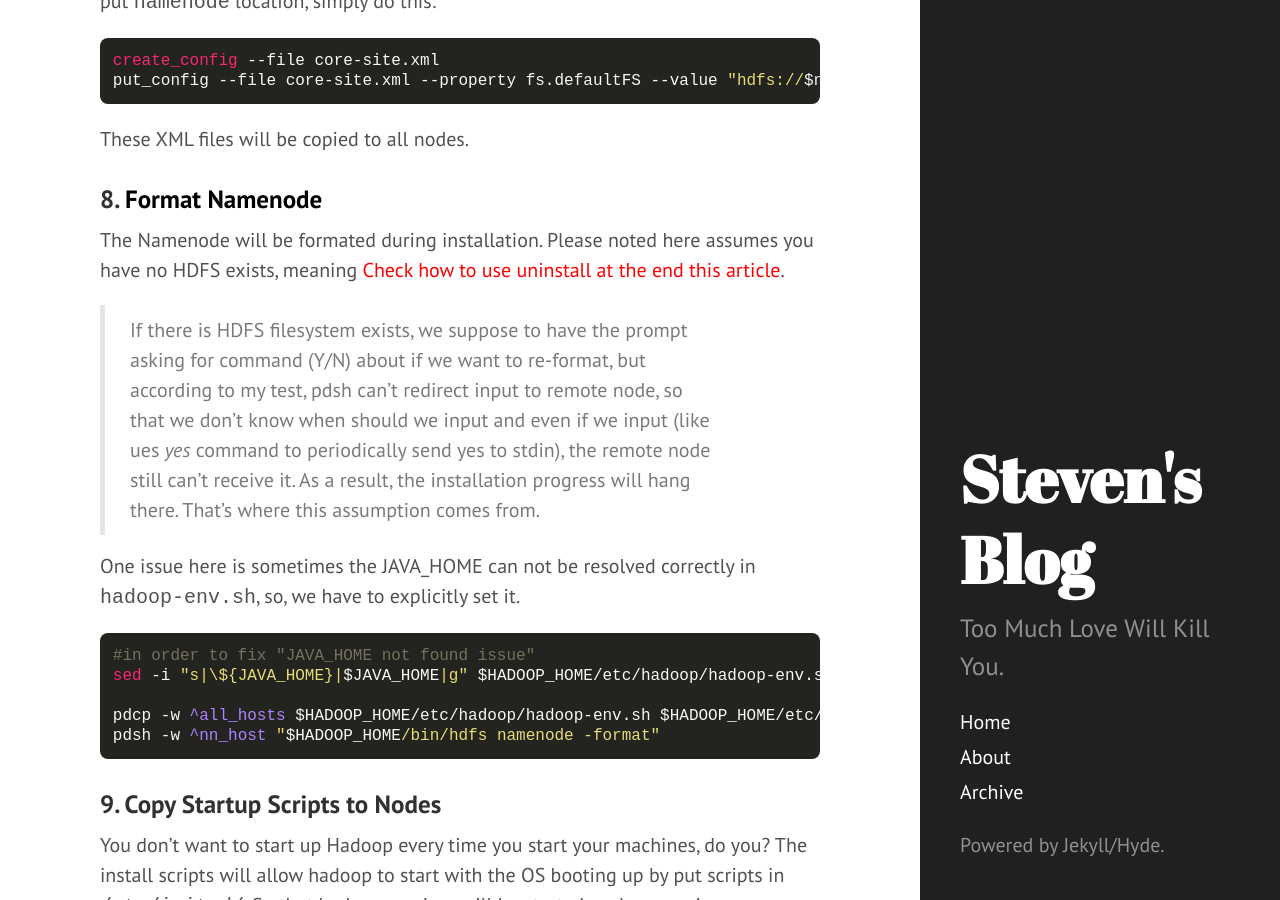
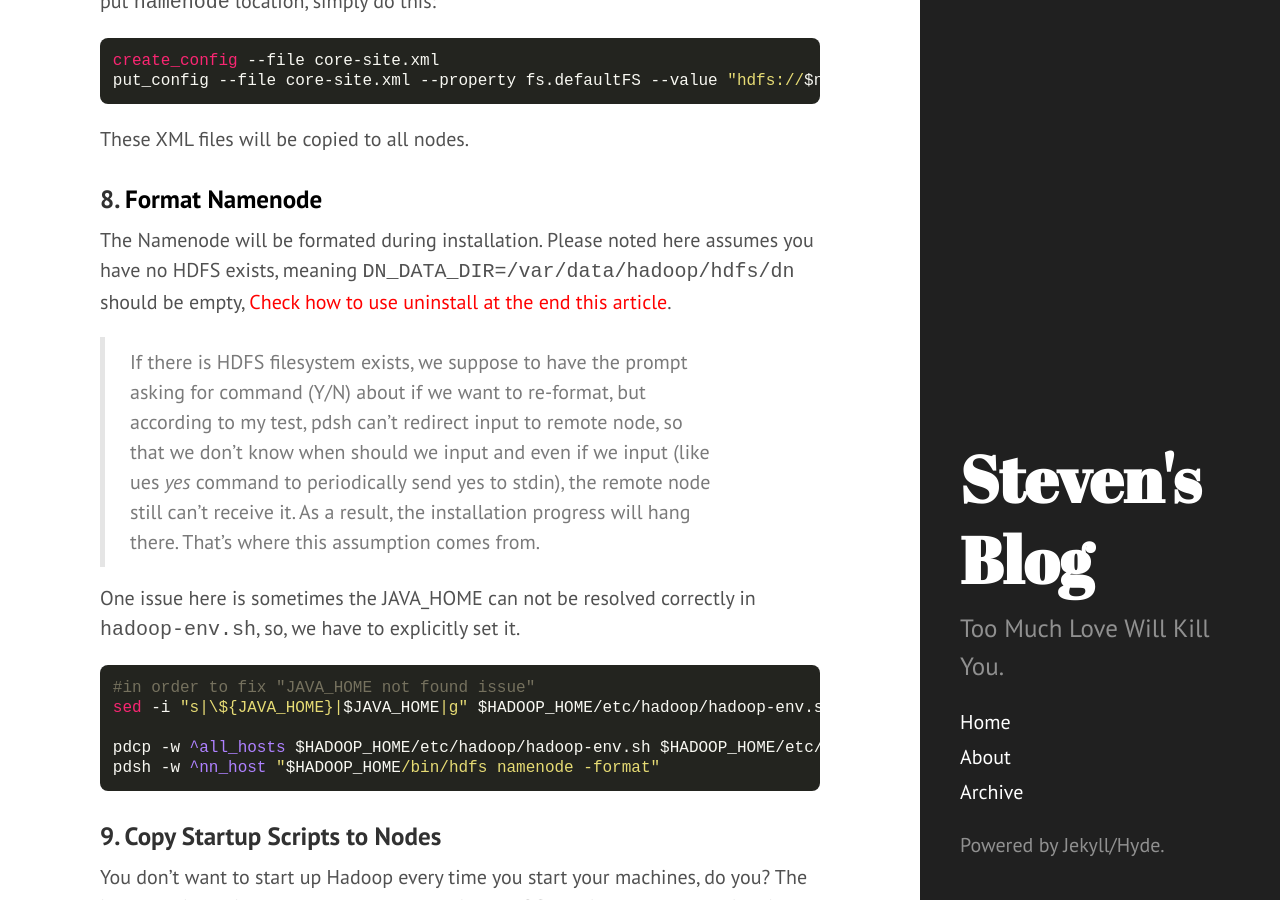
Before and after one commit to legatoo/legatoo.github.io, a Jekyll site: the page built from _posts/2014-11-12-Install-Yarn-on-Ubuntu-Cluster-via-Scripts.md, in a window 1280 px wide and 900 px high, scrolled down 6297 px. Built offline with Jekyll 4.4.1, drawn with Linux system fonts in a browser that asks for light colours; Markdown is read by kramdown in place of the engine named in the settings.

```diff
--- a/_posts/2014-11-12-Install-Yarn-on-Ubuntu-Cluster-via-Scripts.md
+++ b/_posts/2014-11-12-Install-Yarn-on-Ubuntu-Cluster-via-Scripts.md
@@ -190,7 +190,7 @@
 
 ###8. <a name="format_namenode"><font color="black">Format Namenode</font></a>
 
-The Namenode will be formated during installation. Please noted here assumes you have no HDFS exists, meaning <a href="#uninstall"><font color="red">Check how to use uninstall at the end this article</font></a>.
+The Namenode will be formated during installation. Please noted here assumes you have no HDFS exists, meaning `DN_DATA_DIR=/var/data/hadoop/hdfs/dn` should be empty, <a href="#uninstall"><font color="red">Check how to use uninstall at the end this article</font></a>.
 
 >If there is HDFS filesystem exists, we suppose to have the prompt asking for command (Y/N) about if we want to re-format, but according to my test, pdsh can't redirect input to remote node, so that we don't know when should we input and even if we input (like ues *yes* command to periodically send yes to stdin), the remote node still can't receive it. As a result, the installation progress will hang there. That's where this assumption comes from.
 
```
